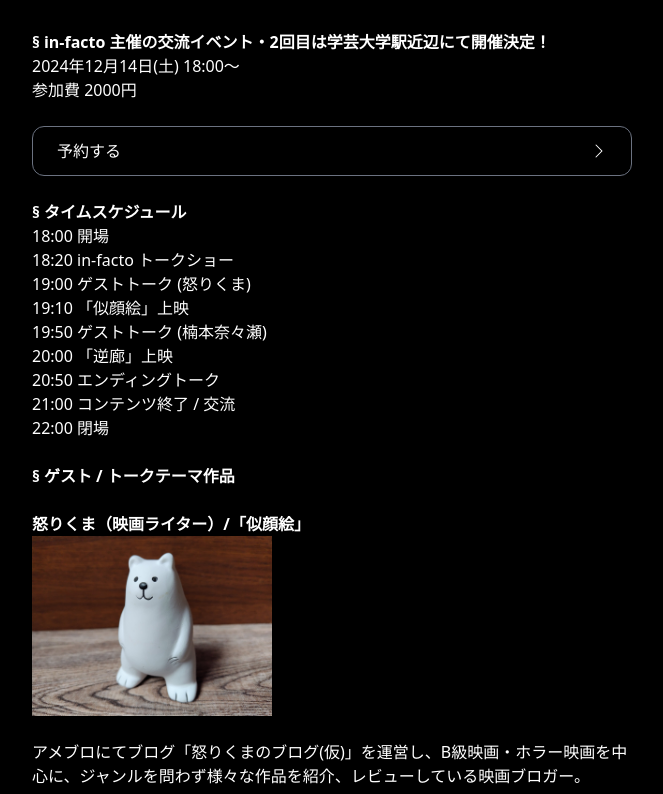
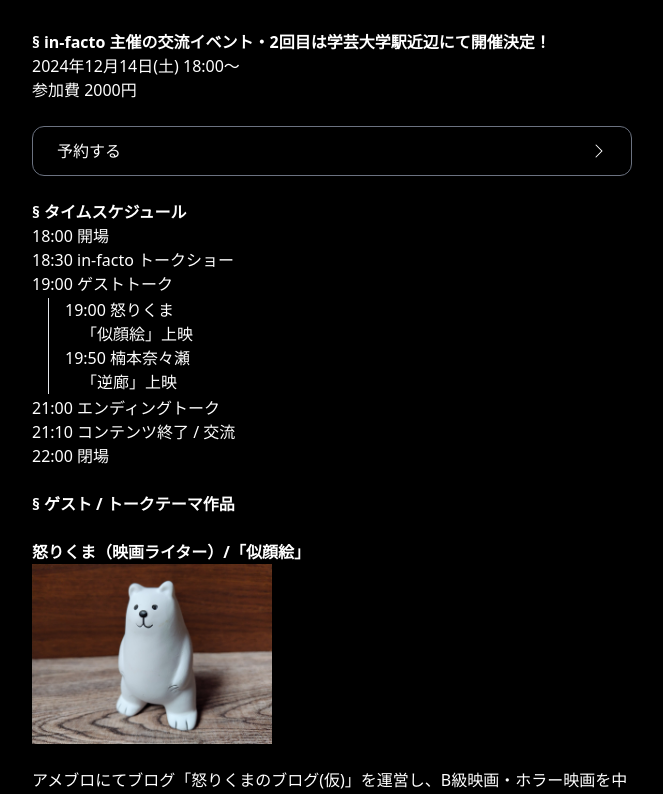
Before and after one commit to ykpythemind/in-facto-tools, a Next.js app in the folder website/: page /meetup2 in a window 1280 px wide. Shown: the part 828-1622 px from the top of the page, without its empty margins (308-971 px from the left). Built offline with nearby package versions, Linux system fonts and the light colour scheme.

Commit message:
Sync in-facto-web

```diff
--- a/website/app/(meetup2)/meetup2/main.tsx
+++ b/website/app/(meetup2)/meetup2/main.tsx
@@ -71,19 +71,22 @@ export const Main = () => {
           <br />
           18:00 開場
           <br />
-          18:20 in-facto トークショー
+          18:30 in-facto トークショー
           <br />
-          19:00 ゲストトーク (怒りくま)
+          19:00 ゲストトーク
+          <div className='pl-4 ml-4 my-0.5 border-l'>
+            19:00 怒りくま
+            <p className='ml-4'>
+              「似顔絵」上映
+            </p>
+            19:50 楠本奈々瀬
+            <p className='ml-4'>
+              「逆廊」上映
+            </p>
+          </div>
+          21:00 エンディングトーク
           <br />
-          19:10 「似顔絵」上映
-          <br />
-          19:50 ゲストトーク (楠本奈々瀬)
-          <br />
-          20:00 「逆廊」上映
-          <br />
-          20:50 エンディングトーク
-          <br />
-          21:00 コンテンツ終了 / 交流
+          21:10 コンテンツ終了 / 交流
           <br />
           22:00 閉場
           <br />
```
